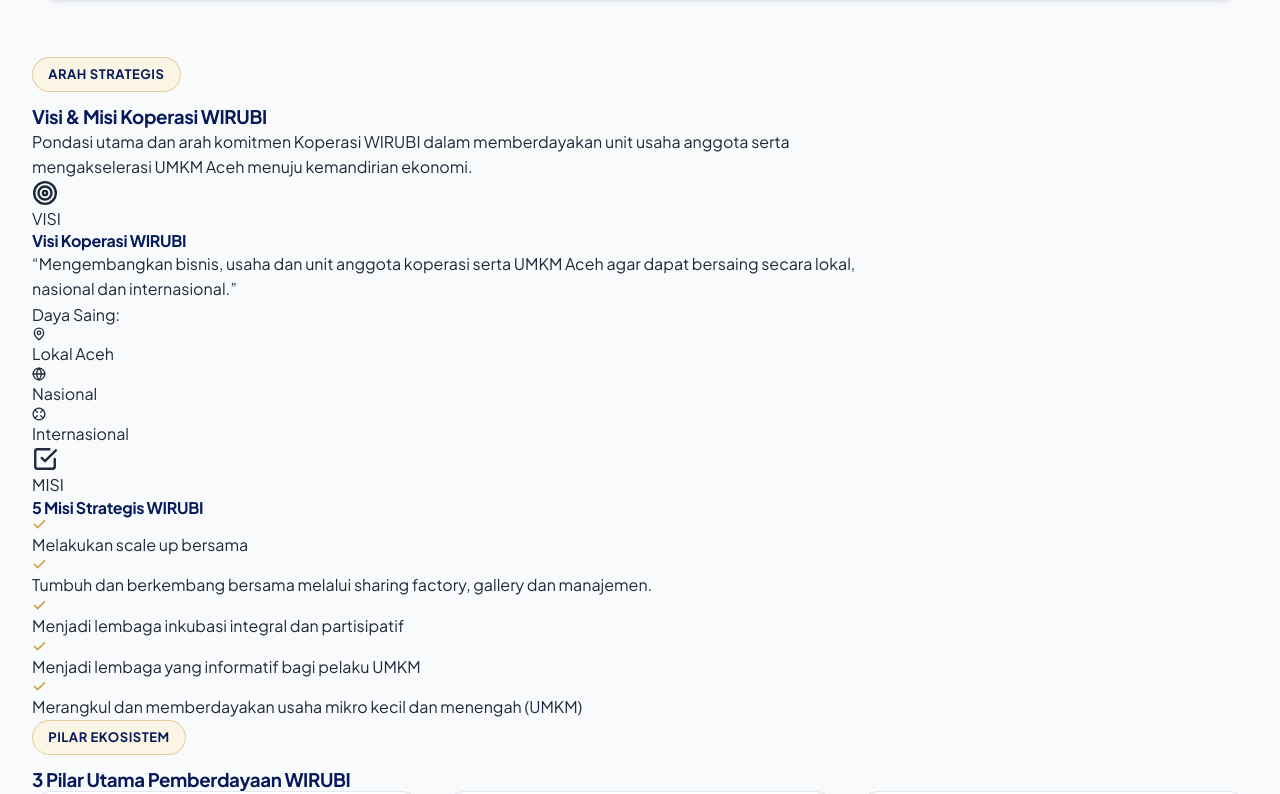
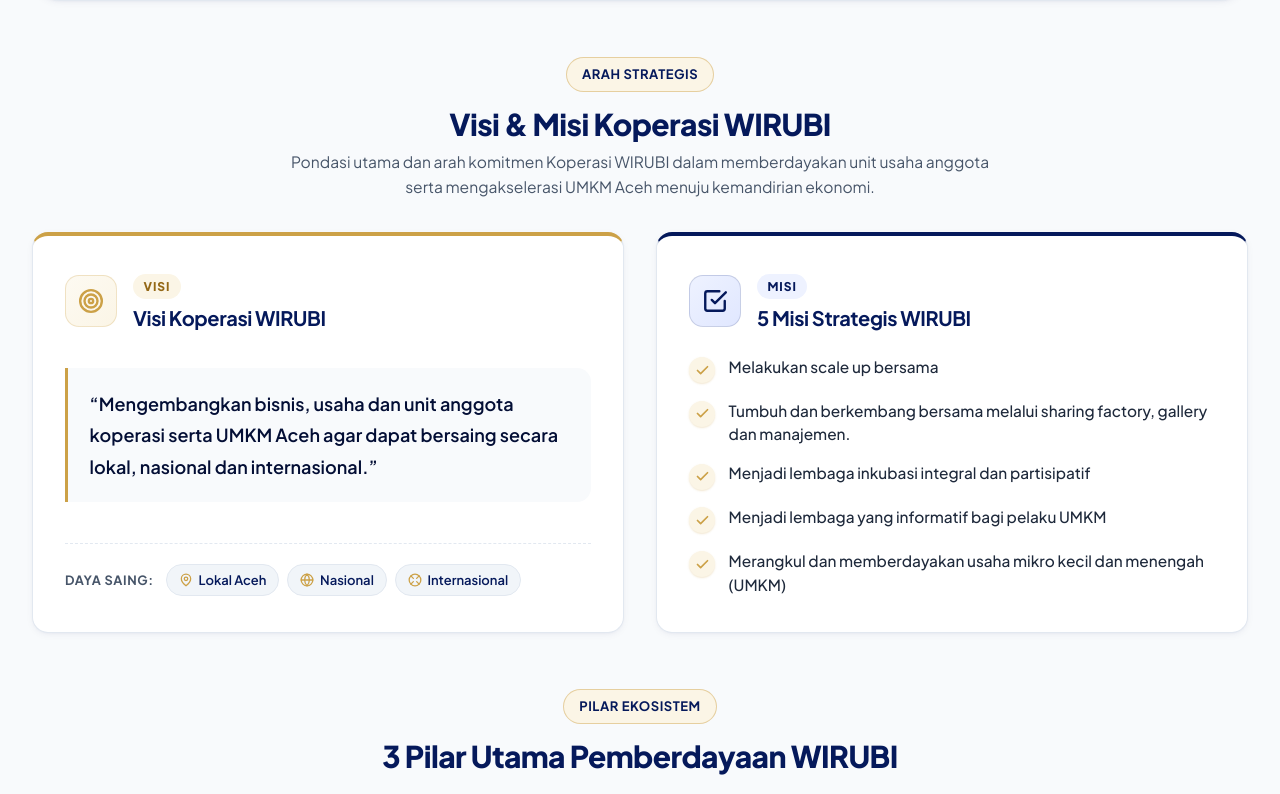
Before and after one commit to webnaturalaceh-cmyk/wirubi, a plain HTML site: page index.html in a window 1280 px wide. Shown: the part 1617-2411 px from the top of the page. Drawn offline with Linux system fonts and the light colour scheme.

Commit message:
Update styles.css

```diff
--- a/css/styles.css
+++ b/css/styles.css
@@ -931,6 +931,258 @@
     color: var(--color-text-on-navy-muted);
   }
 
+  /* ==========================================================================
+     VISI & MISI SECTION (#visi-misi - 2-Kolom Grid)
+     ========================================================================== */
+  .visi-misi-block {
+    margin-block-end: 3.5rem;
+    scroll-margin-top: calc(var(--header-height) + 1.25rem);
+  }
+
+  .visi-misi-header {
+    text-align: center;
+    max-inline-size: 44rem;
+    margin-inline: auto;
+    margin-block-end: 2rem;
+  }
+
+  .visi-misi-header__title {
+    font-size: clamp(1.4rem, 1.15rem + 1vw, 1.875rem);
+    font-weight: 800;
+    color: var(--color-navy-900);
+    margin-block-end: 0.5rem;
+  }
+
+  .visi-misi-header__desc {
+    color: var(--color-text-muted);
+    font-size: 0.975rem;
+    line-height: 1.6;
+  }
+
+  .visi-misi-grid {
+    display: grid;
+    grid-template-columns: 1fr;
+    gap: 1.75rem;
+    align-items: stretch;
+  }
+
+  @media (min-width: 860px) {
+    .visi-misi-grid {
+      grid-template-columns: 1fr 1fr;
+      gap: 2rem;
+    }
+  }
+
+  /* Modern Card Styling (White BG, 16px radius, Top Accent Border) */
+  .vm-card {
+    position: relative;
+    background-color: #FFFFFF;
+    border-radius: 16px;
+    border: 1px solid var(--color-border);
+    padding: 2.25rem 2rem;
+    display: flex;
+    flex-direction: column;
+    box-shadow: var(--shadow-sm);
+    transition: transform var(--transition-base), box-shadow var(--transition-base), border-color var(--transition-base);
+    overflow: hidden;
+  }
+
+  .vm-card:hover {
+    transform: translateY(-4px);
+    box-shadow: var(--shadow-md);
+  }
+
+  /* Border Aksen Atas (Emas untuk Visi, Biru untuk Misi) */
+  .vm-card--visi {
+    border-block-start: 4px solid #CCA147;
+  }
+
+  .vm-card--visi:hover {
+    border-color: var(--color-border-strong);
+    border-block-start-color: #CCA147;
+  }
+
+  .vm-card--misi {
+    border-block-start: 4px solid #05195B;
+  }
+
+  .vm-card--misi:hover {
+    border-color: var(--color-border-strong);
+    border-block-start-color: #05195B;
+  }
+
+  .vm-card__header {
+    display: flex;
+    align-items: center;
+    gap: 1rem;
+    margin-block-end: 1.5rem;
+  }
+
+  .vm-card__icon-box {
+    inline-size: 3.25rem;
+    block-size: 3.25rem;
+    border-radius: var(--radius-md);
+    display: grid;
+    place-items: center;
+    flex-shrink: 0;
+  }
+
+  .vm-card__icon-box--gold {
+    background: linear-gradient(135deg, var(--color-gold-50) 0%, var(--color-gold-100) 100%);
+    color: #CCA147;
+    border: 1px solid rgba(204, 161, 71, 0.25);
+  }
+
+  .vm-card__icon-box--navy {
+    background: linear-gradient(135deg, var(--color-navy-50) 0%, var(--color-navy-100) 100%);
+    color: #05195B;
+    border: 1px solid rgba(5, 25, 91, 0.15);
+  }
+
+  .vm-card__badge {
+    display: inline-block;
+    font-size: 0.75rem;
+    font-weight: 800;
+    letter-spacing: 0.08em;
+    text-transform: uppercase;
+    padding: 0.2rem 0.65rem;
+    border-radius: var(--radius-pill);
+    margin-block-end: 0.35rem;
+  }
+
+  .vm-card__badge--gold {
+    background-color: var(--color-gold-100);
+    color: #946816;
+  }
+
+  .vm-card__badge--navy {
+    background-color: var(--color-navy-50);
+    color: #05195B;
+  }
+
+  .vm-card__title {
+    font-size: 1.25rem;
+    font-weight: 700;
+    color: var(--color-navy-900);
+    line-height: 1.3;
+  }
+
+  .vm-card__body {
+    flex: 1;
+    display: flex;
+    flex-direction: column;
+    justify-content: center;
+  }
+
+  /* Visi Text Content */
+  .vm-card__visi-quote {
+    position: relative;
+    padding: 1.25rem 1.35rem;
+    background-color: var(--color-canvas);
+    border-inline-start: 3px solid #CCA147;
+    border-radius: 0 var(--radius-md) var(--radius-md) 0;
+    margin: 0;
+  }
+
+  .vm-card__visi-text {
+    font-size: 1.125rem;
+    font-weight: 600;
+    line-height: 1.75;
+    color: var(--color-navy-950);
+  }
+
+  .vm-card__footer {
+    margin-block-start: 1.75rem;
+    padding-block-start: 1.25rem;
+    border-block-start: 1px dashed var(--color-border);
+  }
+
+  .vm-card__tags {
+    display: flex;
+    flex-wrap: wrap;
+    align-items: center;
+    gap: 0.5rem;
+  }
+
+  .vm-card__tags-label {
+    font-size: 0.8rem;
+    font-weight: 700;
+    color: var(--color-text-muted);
+    text-transform: uppercase;
+    letter-spacing: 0.05em;
+    margin-inline-end: 0.25rem;
+  }
+
+  .vm-tag {
+    display: inline-flex;
+    align-items: center;
+    gap: 0.35rem;
+    font-size: 0.8125rem;
+    font-weight: 600;
+    color: var(--color-navy-900);
+    background-color: var(--color-surface-muted);
+    padding: 0.3rem 0.75rem;
+    border-radius: var(--radius-pill);
+    border: 1px solid var(--color-border);
+  }
+
+  .vm-tag svg {
+    color: #CCA147;
+  }
+
+  /* Misi List with Golden Checkmark Bullets */
+  .vm-card__list {
+    display: flex;
+    flex-direction: column;
+    gap: 0.95rem;
+    list-style: none;
+    padding: 0;
+    margin: 0;
+  }
+
+  .vm-card__item {
+    display: flex;
+    align-items: flex-start;
+    gap: 0.85rem;
+  }
+
+  .vm-card__check {
+    display: inline-flex;
+    align-items: center;
+    justify-content: center;
+    inline-size: 1.625rem;
+    block-size: 1.625rem;
+    border-radius: 50%;
+    background-color: var(--color-gold-100);
+    color: #CCA147;
+    flex-shrink: 0;
+    margin-block-start: 0.15rem;
+    box-shadow: 0 1px 2px rgba(204, 161, 71, 0.25);
+  }
+
+  .vm-card__item-text {
+    font-size: 0.9625rem;
+    line-height: 1.55;
+    color: var(--color-text-body);
+    font-weight: 500;
+  }
+
+  /* Pillars Subheader */
+  .pillars-block {
+    margin-block-start: 1rem;
+  }
+
+  .pillars-header {
+    text-align: center;
+    margin-block-end: 2rem;
+  }
+
+  .pillars-header__title {
+    font-size: clamp(1.4rem, 1.15rem + 1vw, 1.875rem);
+    font-weight: 800;
+    color: var(--color-navy-900);
+  }
+
   /* 3 Pillars Grid (Grid 3 Kolom) */
   .pillars-grid {
     display: grid;
@@ -1598,13 +1850,14 @@
   }
 
   /* ------------------------------------------------------------------------
-     SECTION 7: KONTAK & FOOTER (#kontak) — 4-Column Dark Footer (#030F38)
+     SECTION 7: KONTAK & FOOTER (#kontak) — 2-Column Minimalist (Navy & Gold)
      ------------------------------------------------------------------------ */
   .contact-footer {
-    background-color: #030F38;
-    color: var(--color-text-on-navy);
-    padding-block: clamp(3.75rem, 6vw, 5rem) 2rem;
-    border-block-start: 1px solid rgb(255 255 255 / 0.08);
+    background-color: var(--color-navy-900);
+    background-image: linear-gradient(90deg, var(--color-navy-950) 0%, var(--color-navy-900) 55%, var(--color-navy-700) 100%);
+    color: var(--color-white);
+    padding-block: clamp(3rem, 5vw, 4.25rem) 1.75rem;
+    border-block-start: 4px solid var(--color-gold-500);
     position: relative;
   }
 
@@ -1705,7 +1958,7 @@
     border: 1px solid var(--color-success);
   }
 
-  /* 3-Column Footer Grid */
+  /* 2-Column Minimalist Footer Grid */
   .footer-grid {
     display: grid;
     grid-template-columns: 1fr;
@@ -1713,179 +1966,87 @@
     align-items: start;
   }
 
-  @media (min-width: 640px) {
+  @media (min-width: 768px) {
     .footer-grid {
       grid-template-columns: repeat(2, 1fr);
-      gap: 2.5rem;
-    }
-  }
-
-  @media (min-width: 900px) {
-    .footer-grid {
-      grid-template-columns: 1.4fr 0.75fr 1.35fr;
-      gap: clamp(2.5rem, 4.5vw, 4rem);
+      gap: 2rem;
+      justify-content: space-between;
     }
   }
 
   .footer-col {
     display: flex;
     flex-direction: column;
+    color: #FFFFFF;
+  }
+
+  .footer-col--left {
     align-items: flex-start;
-  }
-
-  /* Kolom 1: Brand */
-  .footer-brand__title {
-    font-size: 1.75rem;
-    font-weight: 800;
-    color: var(--color-white);
-    letter-spacing: 0.02em;
-    line-height: 1.15;
-  }
-
-  .footer-brand__tagline {
-    font-size: 0.9375rem;
-    font-weight: 700;
-    color: var(--color-gold-500);
-    margin-block-start: 0.35rem;
-  }
-
-  .footer-brand__desc {
-    font-size: 0.9rem;
-    color: var(--color-text-on-navy-muted);
-    line-height: 1.65;
-    margin-block-start: 0.875rem;
-    max-inline-size: 36ch;
-  }
-
-  .footer-social {
-    display: flex;
-    align-items: center;
-    gap: 0.75rem;
-    margin-block-start: 1.25rem;
-  }
-
-  .footer-social-btn {
-    inline-size: 2.625rem;
-    block-size: 2.625rem;
-    border-radius: var(--radius-pill);
-    background-color: rgb(255 255 255 / 0.06);
-    border: 1px solid rgb(255 255 255 / 0.16);
-    color: var(--color-white);
-    display: grid;
-    place-items: center;
-    transition: background-color var(--transition-fast), border-color var(--transition-fast), color var(--transition-fast), transform var(--transition-fast);
-  }
-
-  .footer-social-btn:hover {
-    background-color: var(--color-gold-500);
-    border-color: var(--color-gold-500);
-    color: #030F38;
-    transform: translateY(-2px);
+    text-align: left;
+  }
+
+  .footer-col--right {
+    align-items: flex-start;
+    text-align: left;
+  }
+
+  @media (min-width: 768px) {
+    .footer-col--right {
+      align-items: flex-end;
+      text-align: right;
+    }
   }
 
   /* Column Headings */
   .footer-col__heading {
-    font-size: 0.8125rem;
+    font-size: 1.0625rem;
     font-weight: 800;
-    letter-spacing: 0.08em;
+    letter-spacing: 0.04em;
     text-transform: uppercase;
-    color: var(--color-white);
-    margin-block-end: 1.25rem;
-  }
-
-  /* Kolom 2: Navigasi */
-  .footer-nav-list {
+    color: var(--color-gold-500);
+    margin-block-end: 0.875rem;
+  }
+
+  /* Minimalist Plain List (No Card / Box) */
+  .footer-plain-list {
     display: flex;
     flex-direction: column;
-    gap: 0.75rem;
-  }
-
-  .footer-nav-list a {
-    font-size: 0.9375rem;
-    color: var(--color-text-on-navy-muted);
-    transition: color var(--transition-fast), transform var(--transition-fast);
-    display: inline-block;
-  }
-
-  .footer-nav-list a:hover {
+    gap: 0.45rem;
+    list-style: none;
+    padding: 0;
+    margin: 0;
+    color: var(--color-white);
+  }
+
+  .footer-plain-list li {
+    font-size: 0.96875rem;
+    line-height: 1.55;
+    color: var(--color-white);
+  }
+
+  .footer-plain-list a {
+    color: var(--color-white);
+    text-decoration: none;
+    transition: color var(--transition-fast);
+  }
+
+  .footer-plain-list a:hover {
     color: var(--color-gold-500);
-    transform: translateX(3px);
-  }
-
-  /* Kolom 3: Kontak */
-  .footer-contact-list {
-    display: flex;
-    flex-direction: column;
-    gap: 1rem;
-  }
-
-  .footer-contact-item {
-    display: flex;
-    align-items: center;
-    gap: 0.875rem;
-  }
-
-  .footer-contact-icon {
-    inline-size: 2.5rem;
-    block-size: 2.5rem;
-    border-radius: 0.625rem;
-    background-color: rgb(255 255 255 / 0.05);
-    border: 1px solid rgb(255 255 255 / 0.15);
-    color: var(--color-text-on-navy);
-    display: grid;
-    place-items: center;
-    flex-shrink: 0;
-  }
-
-  .footer-contact-icon--gold {
-    border: 1.5px solid var(--color-gold-500);
-    background-color: rgb(204 161 71 / 0.1);
-    color: var(--color-gold-500);
-  }
-
-  .footer-contact-link {
-    font-size: 0.9375rem;
-    font-weight: 500;
-    color: var(--color-text-on-navy);
-    display: inline-flex;
-    align-items: center;
-    gap: 0.35rem;
-    word-break: break-word;
-    transition: color var(--transition-fast);
-  }
-
-  .footer-contact-link:hover {
-    color: var(--color-gold-500);
-  }
-
-  .footer-contact-arrow {
-    font-size: 0.85rem;
-    color: var(--color-gold-500);
-  }
-
-  .footer-contact-item--address {
-    align-items: flex-start;
-  }
-
-  .footer-contact-text {
-    font-size: 0.925rem;
-    color: var(--color-text-on-navy-muted);
-    line-height: 1.55;
-    padding-block-start: 0.15rem;
   }
 
   /* Garis Pembatas Bawah & Copyright */
   .footer-bottom {
-    margin-block-start: clamp(2.75rem, 5vw, 3.75rem);
-    padding-block-start: 1.5rem;
-    border-block-start: 1px solid rgb(255 255 255 / 0.1);
+    margin-block-start: clamp(2.25rem, 4vw, 3rem);
+    padding-block-start: 1.25rem;
+    border-block-start: 1px solid rgb(255 255 255 / 0.14);
     text-align: center;
-    font-size: 0.85rem;
+    font-size: 0.875rem;
     color: var(--color-text-on-navy-muted);
   }
 
   .footer-bottom p {
     margin-inline: auto;
+    color: var(--color-text-on-navy-muted);
   }
 
   @media (forced-colors: active) {
@@ -1893,7 +2054,8 @@
     .filter-btn,
     .program-card,
     .product-card,
-    .pillar-card {
+    .pillar-card,
+    .vm-card {
       border: 1px solid CanvasText;
     }
   }
```
